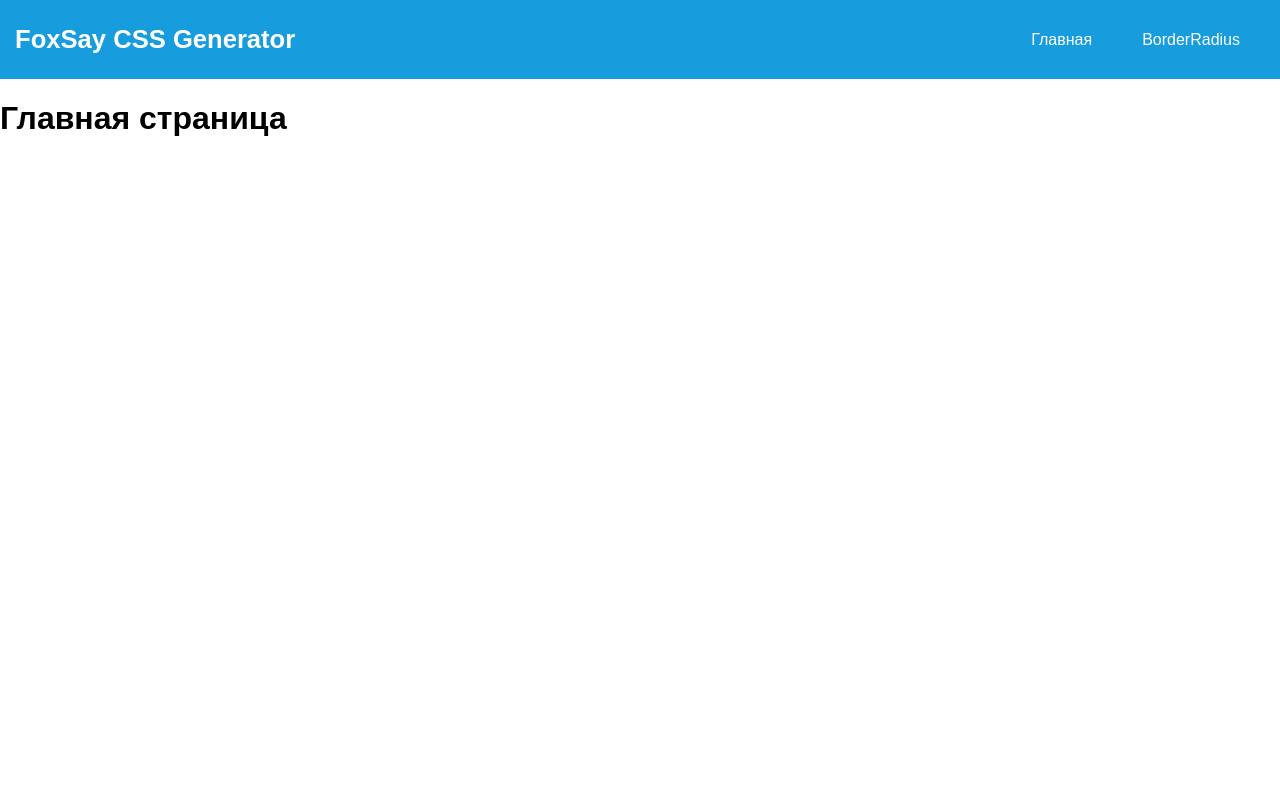
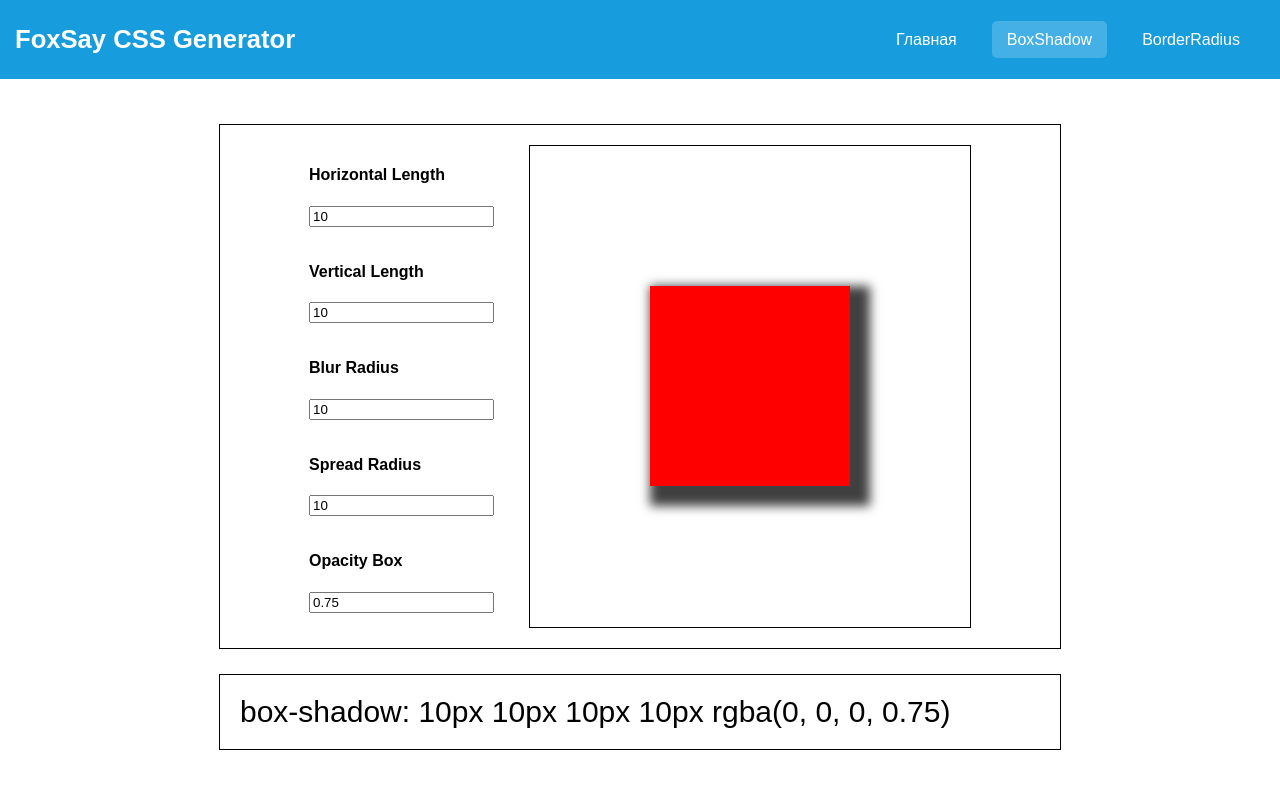
Before and after one commit to DimaChekashov/foxsay-css-generator, a React (Create React App) app: page /box-shadow in a window 1280 px wide. Shown: the top 788 px of the page. Built offline with nearby package versions, Linux system fonts and the light colour scheme.

Commit message:
start do box-shadow

```diff
--- a/src/app/App.css
+++ b/src/app/App.css
@@ -0,0 +1,4 @@
+.container {
+    max-width: 1200px;
+    margin: 0 auto;
+}
--- a/src/app/App.js
+++ b/src/app/App.js
@@ -3,20 +3,26 @@ import "./App.css";
 import HeaderApp from "../component/HeaderApp/HeaderApp";
 import MainPage from "../pages/MainPage/MainPage";
 import BorderRadius from "../pages/BorderRadius/BorderRadius";
+import BoxShadow from "../pages/BoxShadow/BoxShadow";
 import { Route, Switch } from "react-router-dom";
 
 function App() {
     return (
         <>
             <HeaderApp />
+            <div className="container">
                 <Switch>
                     <Route path="/border-radius">
                         <BorderRadius />
+                    </Route>
+                    <Route path="/box-shadow">
+                        <BoxShadow />
                     </Route>
                     <Route path="/">
                         <MainPage />
                     </Route>
                 </Switch>
+            </div>
         </>
     );
 }
--- a/src/component/HeaderApp/HeaderApp.js
+++ b/src/component/HeaderApp/HeaderApp.js
@@ -21,6 +21,15 @@ function HeaderApp() {
                     <NavLink
                         className="navbar-link"
                         activeClassName="active-link"
+                        to="/box-shadow"
+                    >
+                        BoxShadow
+                    </NavLink>
+                </li>
+                <li>
+                    <NavLink
+                        className="navbar-link"
+                        activeClassName="active-link"
                         to="/border-radius"
                     >
                         BorderRadius
--- /dev/null
+++ b/src/pages/BoxShadow/BoxShadow.css
@@ -0,0 +1,54 @@
+.box-shadow {
+    width: 800px;
+    padding: 20px;
+    border: 1px solid #000000;
+    display: flex;
+    justify-content: center;
+    margin: 45px auto 0 auto;
+}
+
+.box-shadow__inputs {
+    width: 200px;
+}
+.box-shadow__input {
+    margin-bottom: 15px;
+}
+
+.box-shadow__output {
+    width: 400px;
+    margin-left: 20px;
+    border: 1px solid #000000;
+    display: flex;
+    align-items: center;
+    justify-content: center;
+    padding: 20px;
+}
+
+.box-shadow-result {
+    width: 200px;
+    height: 200px;
+    background-color: red;
+    /* transition: all 0.2s ease 0.02s; */
+}
+
+.box-shadow__input {
+    outline: none;
+}
+
+.box-shadow-output {
+    margin: 25px auto 0 auto;
+    width: 800px;
+    padding: 20px;
+    border: 1px solid #000000;
+    font-size: 30px;
+    font-weight: 500;
+}
+
+.btn-copy-border {
+    margin: 25px auto 40px auto;
+    display: block;
+    padding: 20px;
+    width: 842px;
+    font-size: 2rem;
+    cursor: pointer;
+}
--- /dev/null
+++ b/src/pages/BoxShadow/BoxShadow.js
@@ -0,0 +1,109 @@
+import React, { Component } from "react";
+import "./BoxShadow.css";
+
+export default class BoxShadow extends Component {
+    inputs = [
+        {
+            label: "Horizontal Length",
+            name: "horizontalLength",
+        },
+        {
+            label: "Vertical Length",
+            name: "verticalLength",
+        },
+        {
+            label: "Blur Radius",
+            name: "blurRadius",
+        },
+        {
+            label: "Spread Radius",
+            name: "spreadRadius",
+        },
+        {
+            label: "Opacity Box",
+            name: "opacityBox",
+        },
+    ];
+
+    constructor() {
+        super();
+
+        this.state = {
+            horizontalLength: 10,
+            verticalLength: 10,
+            blurRadius: 10,
+            spreadRadius: 10,
+            opacityBox: 0.75,
+        };
+
+        this.handleInputChange = this.handleInputChange.bind(this);
+        this.handleKeyDown = this.handleKeyDown.bind(this);
+    }
+
+    handleInputChange(name, val) {
+        if (!Number.isInteger(+val)) return;
+        this.setState({
+            [name]: +val || 0,
+        });
+    }
+    handleKeyDown(name, key) {
+        if (key === "ArrowUp") {
+            this.setState({
+                [name]: this.state[name] + 1,
+            });
+        } else if (key === "ArrowDown") {
+            this.setState({
+                [name]: this.state[name] > 0 ? this.state[name] - 1 : 0,
+            });
+        }
+    }
+
+    render() {
+        const {
+            horizontalLength,
+            verticalLength,
+            blurRadius,
+            spreadRadius,
+            opacityBox,
+        } = this.state;
+
+        return (
+            <>
+                <div className="box-shadow">
+                    <div className="box-shadow__inputs">
+                        {this.inputs.map(({ label, name }) => (
+                            <div className="input-group" key={name}>
+                                <h4>{label}</h4>
+                                <input
+                                    className="border-radius__input"
+                                    type="text"
+                                    value={this.state[name]}
+                                    onChange={(e) =>
+                                        this.handleInputChange(
+                                            name,
+                                            e.target.value
+                                        )
+                                    }
+                                    onKeyDown={(e) =>
+                                        this.handleKeyDown(name, e.key)
+                                    }
+                                />
+                            </div>
+                        ))}
+                    </div>
+                    <div className="box-shadow__output">
+                        <div
+                            className="box-shadow-result"
+                            style={{
+                                boxShadow: `${horizontalLength}px ${verticalLength}px ${blurRadius}px ${spreadRadius}px rgba(0, 0, 0, ${opacityBox})`,
+                            }}
+                        ></div>
+                    </div>
+                </div>
+                <div className="box-shadow-output">
+                    {`box-shadow: ${horizontalLength}px ${verticalLength}px ${blurRadius}px ${spreadRadius}px rgba(0, 0, 0, ${opacityBox})`}
+                </div>
+            </>
+        );
+    }
+}
```
Lines whose indentation alone changed are shown as unchanged.
